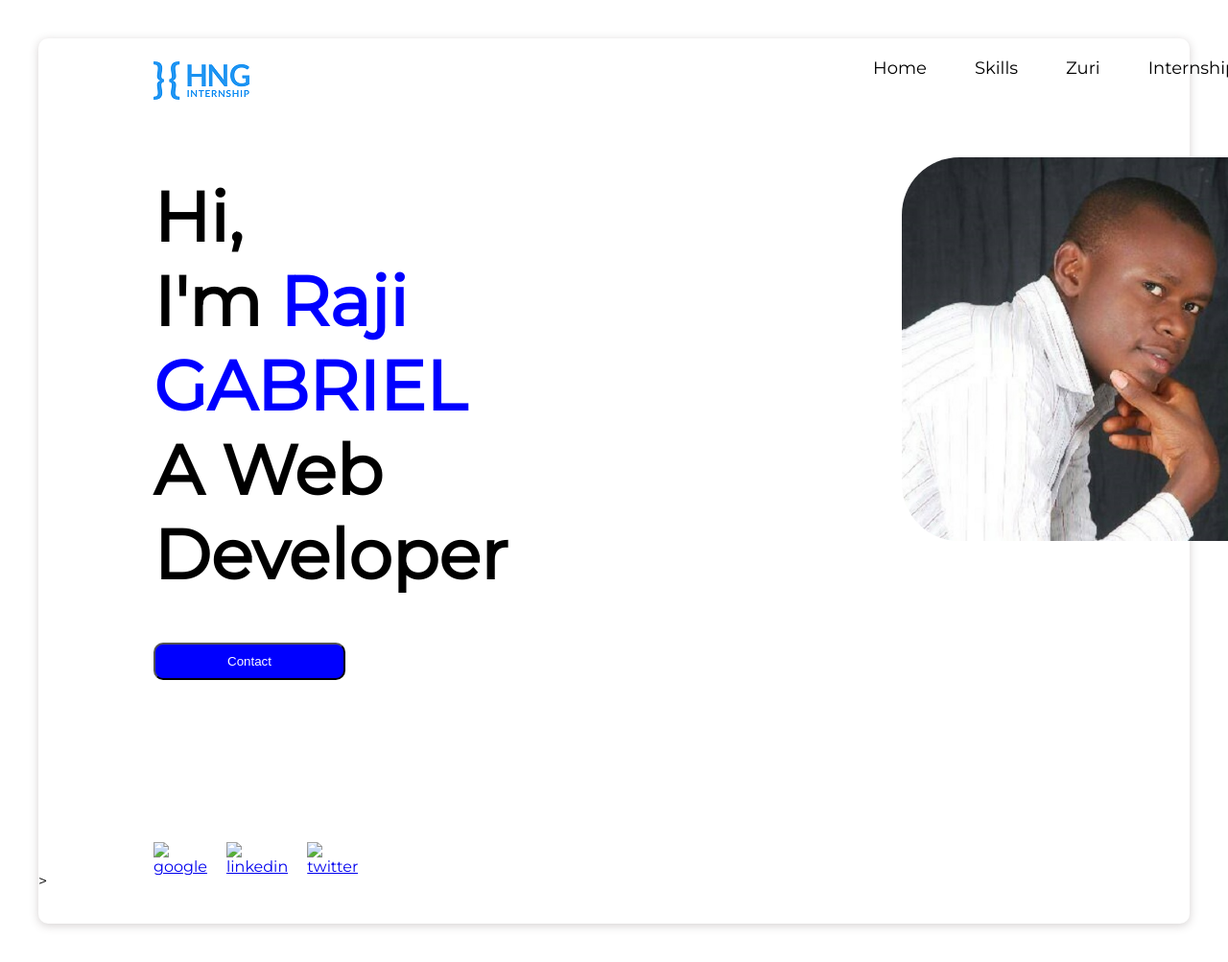
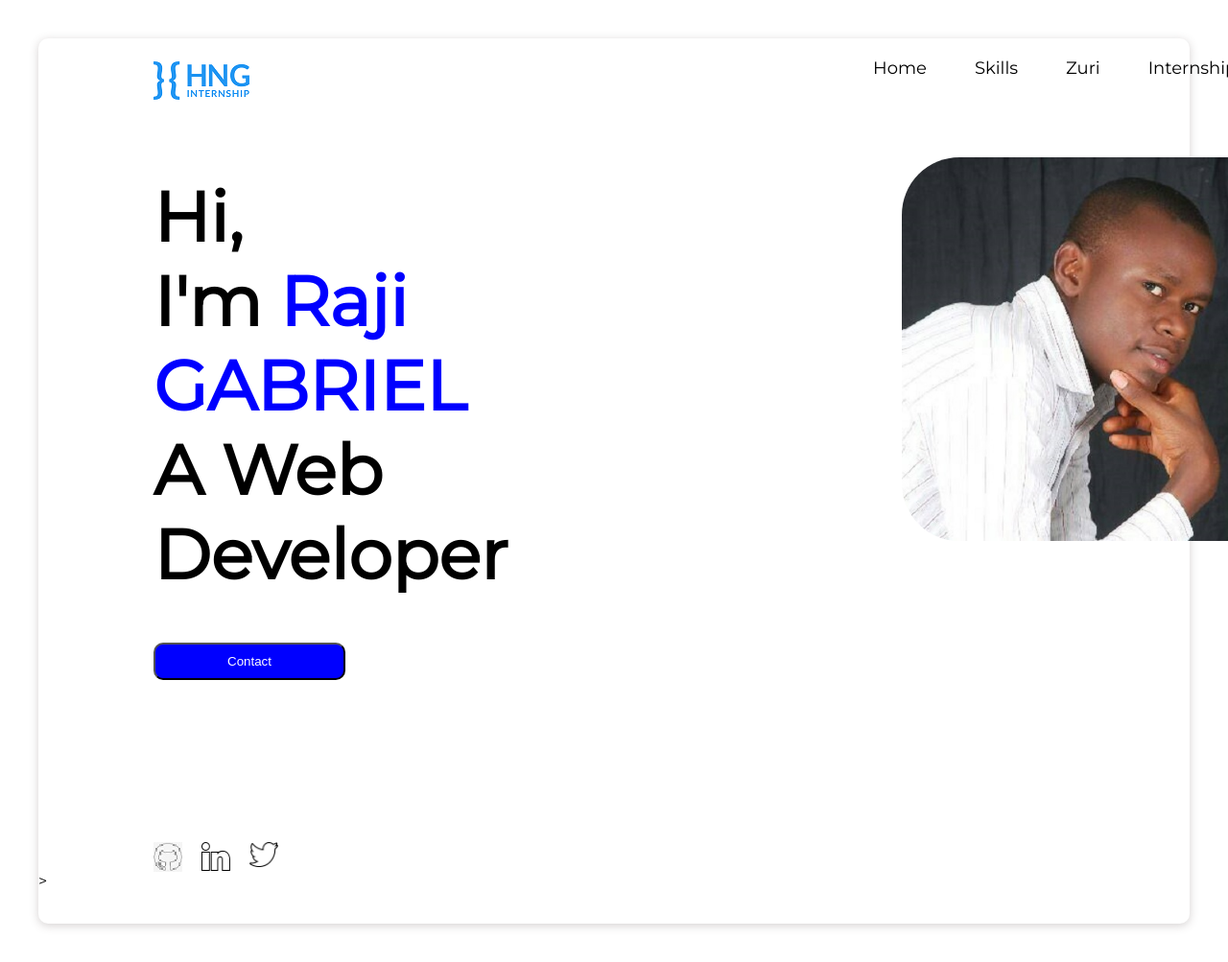
Before and after one commit to Gabecoded/Gabe-s-Portfolio, a plain HTML site: page index.html in a window 1280 px wide. Shown: the top 1003 px of the page at 96% size. Drawn offline with Linux system fonts and the light colour scheme.

Commit message:
Update index.html

```diff
--- a/index.html
+++ b/index.html
@@ -48,15 +48,15 @@
 
         <div class="icon">
             <a href="https://github.com/Gabecoded">
-                <img id="git" src="/porfolio page-Tobi/web/assets/icons/ic_github.png" alt="google">
+                <img id="git" src="./web/assets/icons/ic_github.png" alt="google">
             </a>
 
             <a href="https://www.linkedin.com/in/gabriel-raji-14a8ba23/">
-                <img id="link" src="/porfolio page-Tobi/web/assets/icons/ic_linkedIn.png" alt="linkedin">
+                <img id="link" src="./web/assets/icons/ic_linkedIn.png" alt="linkedin">
             </a>
 
             <a href="https://twitter.com/Gabecoded">
-                <img id="twit" src="/porfolio page-Tobi/web/assets/icons/ic_twitter.png" alt="twitter">
+                <img id="twit" src="./web/assets/icons/ic_twitter.png" alt="twitter">
             </a>
 
         </div>
```
